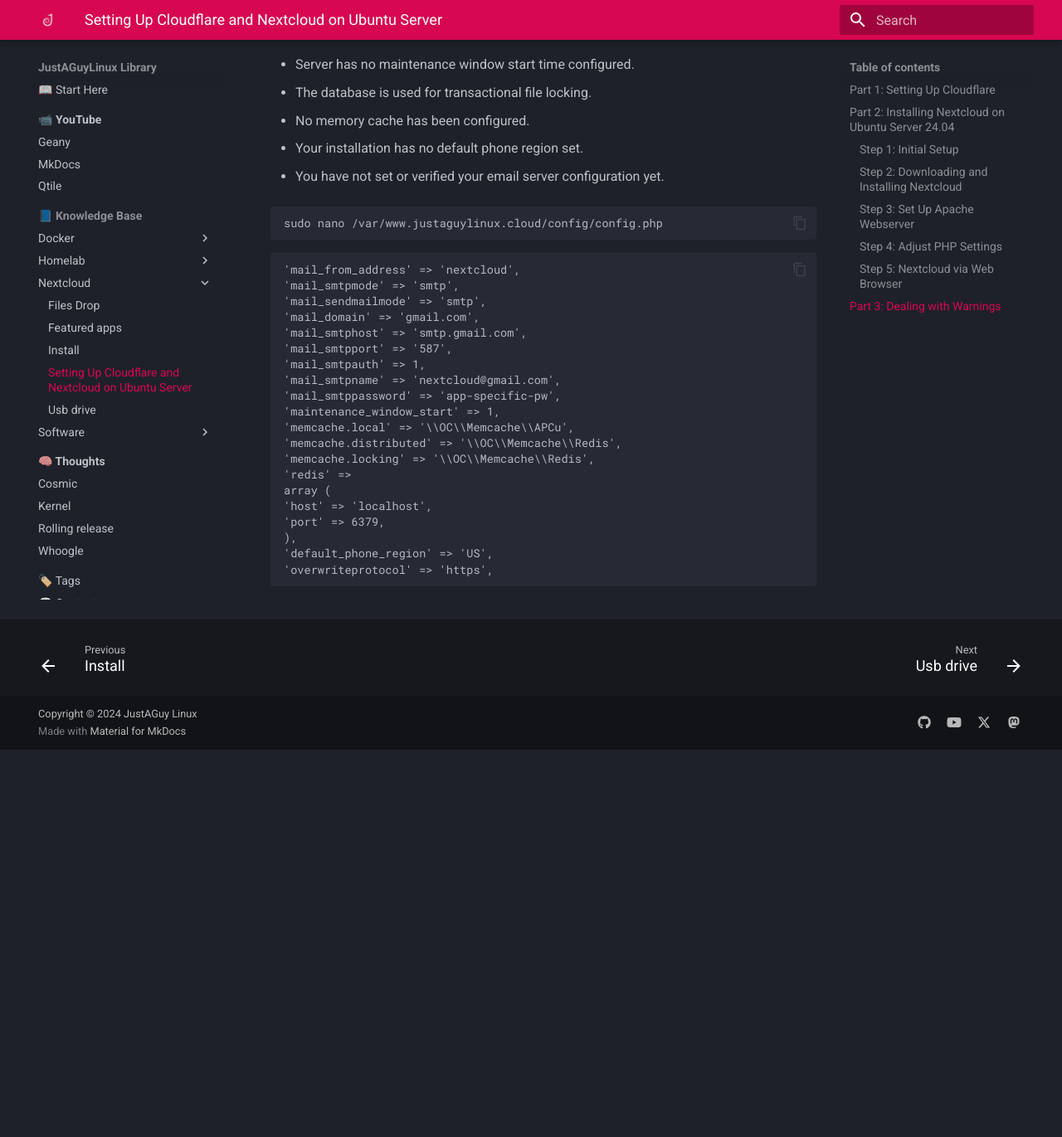
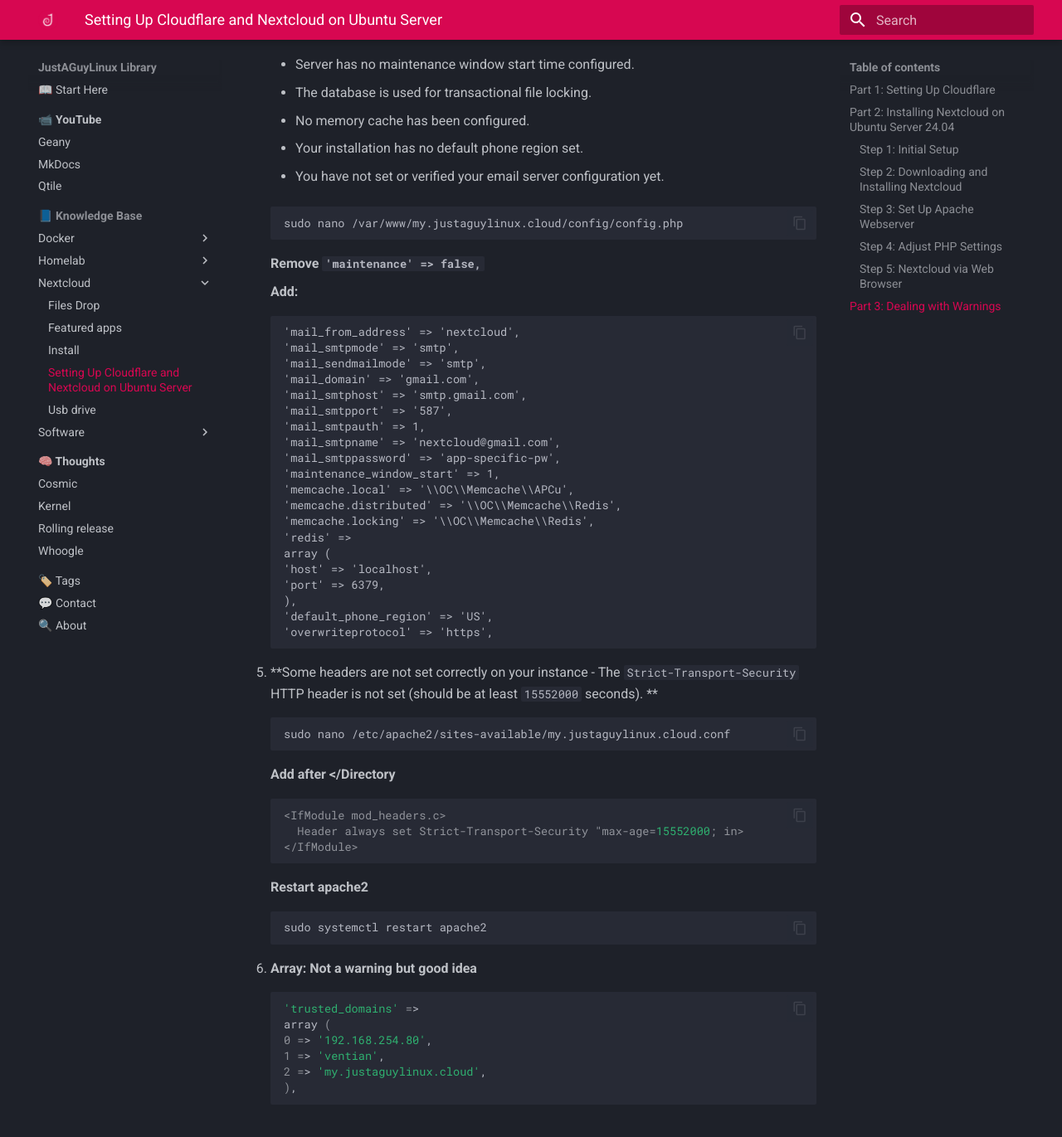
Before and after one commit to drewgrif/jagmkdocs, an MkDocs documentation site: the page built from docs/documentation/nextcloud/ubuntu-server.md, in a window 1280 px wide and 1400 px high, scrolled down 5395 px. Shown: the top 1371 px of the window at 83% size. Built offline with MkDocs 1.6.1 and Material for MkDocs 9.7.7, drawn with Linux system fonts in a browser that asks for light colours; before the commit the page ends 6299 px from its top, so only the background shows below that.

Commit message:
Update ubuntu-server.md

````diff
--- a/docs/documentation/nextcloud/ubuntu-server.md
+++ b/docs/documentation/nextcloud/ubuntu-server.md
@@ -210,7 +210,7 @@ tags:
 1. **Edit PHP Configuration:**
 
     ```bash
-    sudo micro /etc/php/8.3/apache2/php.ini
+    sudo nano /etc/php/8.3/apache2/php.ini
     ```
 
     !!! note "php.ini"
@@ -310,8 +310,11 @@ tags:
 	- You have not set or verified your email server configuration yet.
 
 	```bash
-	sudo nano /var/www.justaguylinux.cloud/config/config.php
+	sudo nano /var/www/my.justaguylinux.cloud/config/config.php
 	```
+	**Remove `'maintenance' => false,`**
+
+	**Add:**
 
 	```php
     'mail_from_address' => 'nextcloud',
@@ -335,3 +338,33 @@ tags:
 	'default_phone_region' => 'US',
 	'overwriteprotocol' => 'https',
 	```
+
+5. **Some headers are not set correctly on your instance - The `Strict-Transport-Security` HTTP header is not set (should be at least `15552000` seconds). **
+
+	```bash
+	sudo nano /etc/apache2/sites-available/my.justaguylinux.cloud.conf
+	```
+
+	**Add after </Directory**
+
+	```ini
+	<IfModule mod_headers.c>
+      Header always set Strict-Transport-Security "max-age=15552000; in>
+    </IfModule>
+    ```
+    **Restart apache2**
+
+    ```bash
+    sudo systemctl restart apache2
+    ```
+
+6. **Array:  Not a warning but good idea**
+
+	```bash
+	'trusted_domains' =>
+	array (
+    0 => '192.168.254.80',
+    1 => 'ventian',
+    2 => 'my.justaguylinux.cloud',
+	),
+	```
````
